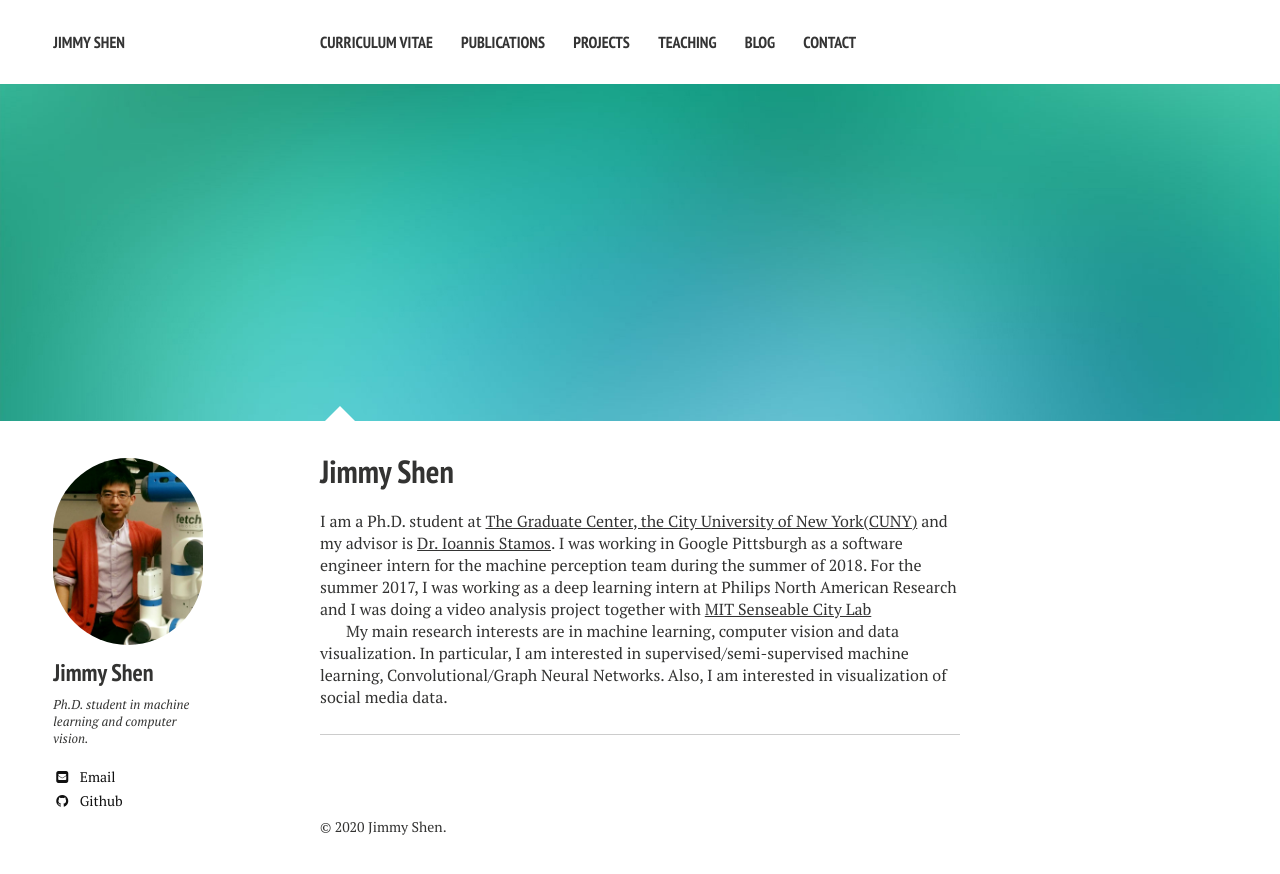
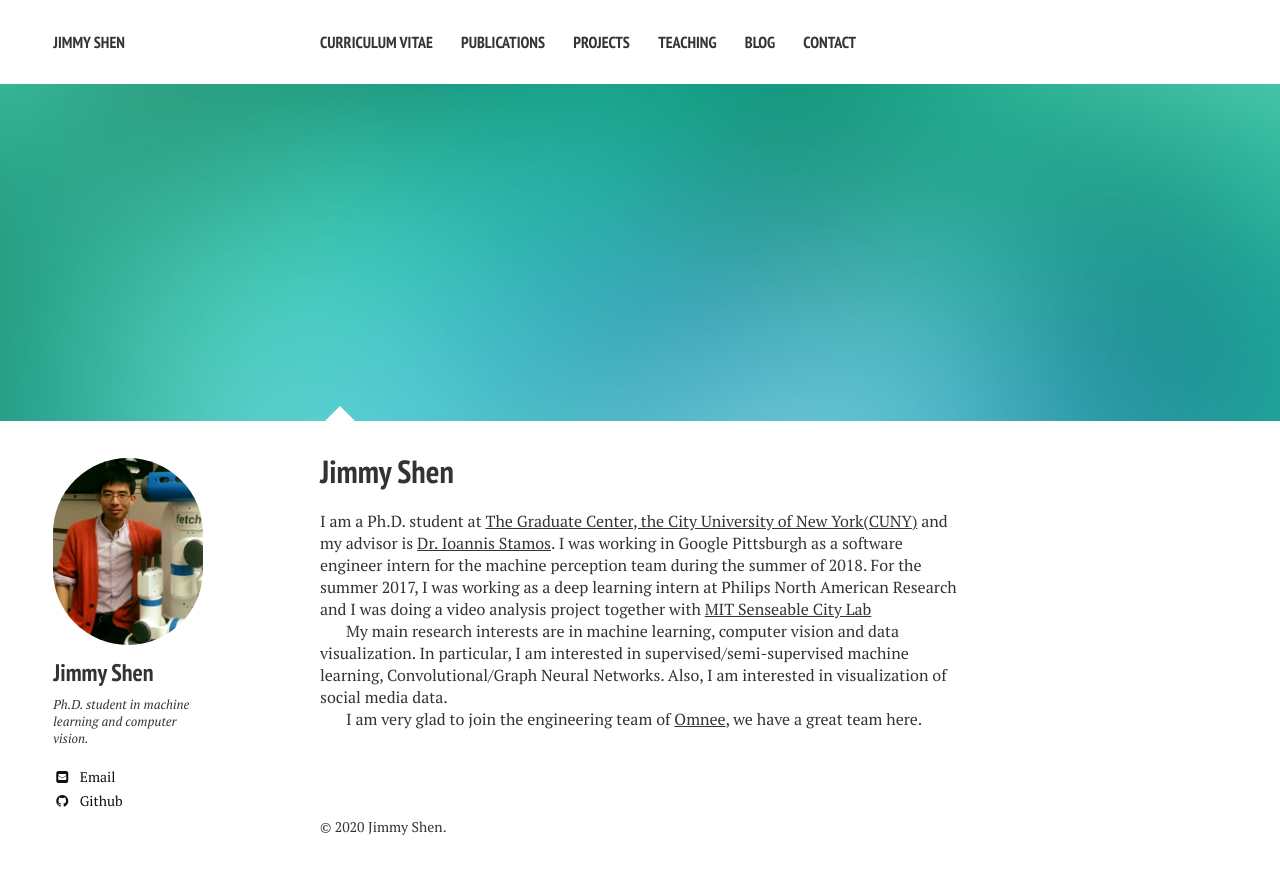
Before and after one commit to xiaokeshen/xiaokeshen.github.io, a Jekyll site: the page built from index.md, in a window 1280 px wide. Shown: the top 874 px of the page. Built offline with Jekyll 4.4.1, drawn with Linux system fonts in a browser that asks for light colours; nearby versions of some CDN libraries; a script that is not in the unit is left out.

Commit message:
update my current job

```diff
--- a/index.md
+++ b/index.md
@@ -11,10 +11,9 @@ I am a Ph.D. student at [The Graduate Center, the City University of New York(CU
 
 My main research interests are in machine learning, computer vision and data visualization. In particular, I am interested in supervised/semi-supervised machine learning, Convolutional/Graph Neural Networks. Also, I am interested in visualization of social media data.
 
+I am very glad to join the engineering team of [Omnee](https://www.omnee.io/), we have a great team here.
 
 
-
----
 <script type="text/javascript"
     id="clstr_globe"
     src="//cdn.clustrmaps.com/globe.js?d=EEVFBXcFKfQfWbpeH9C8ohW0CKpgcc9T3XAYX7Zs8-s">
```
